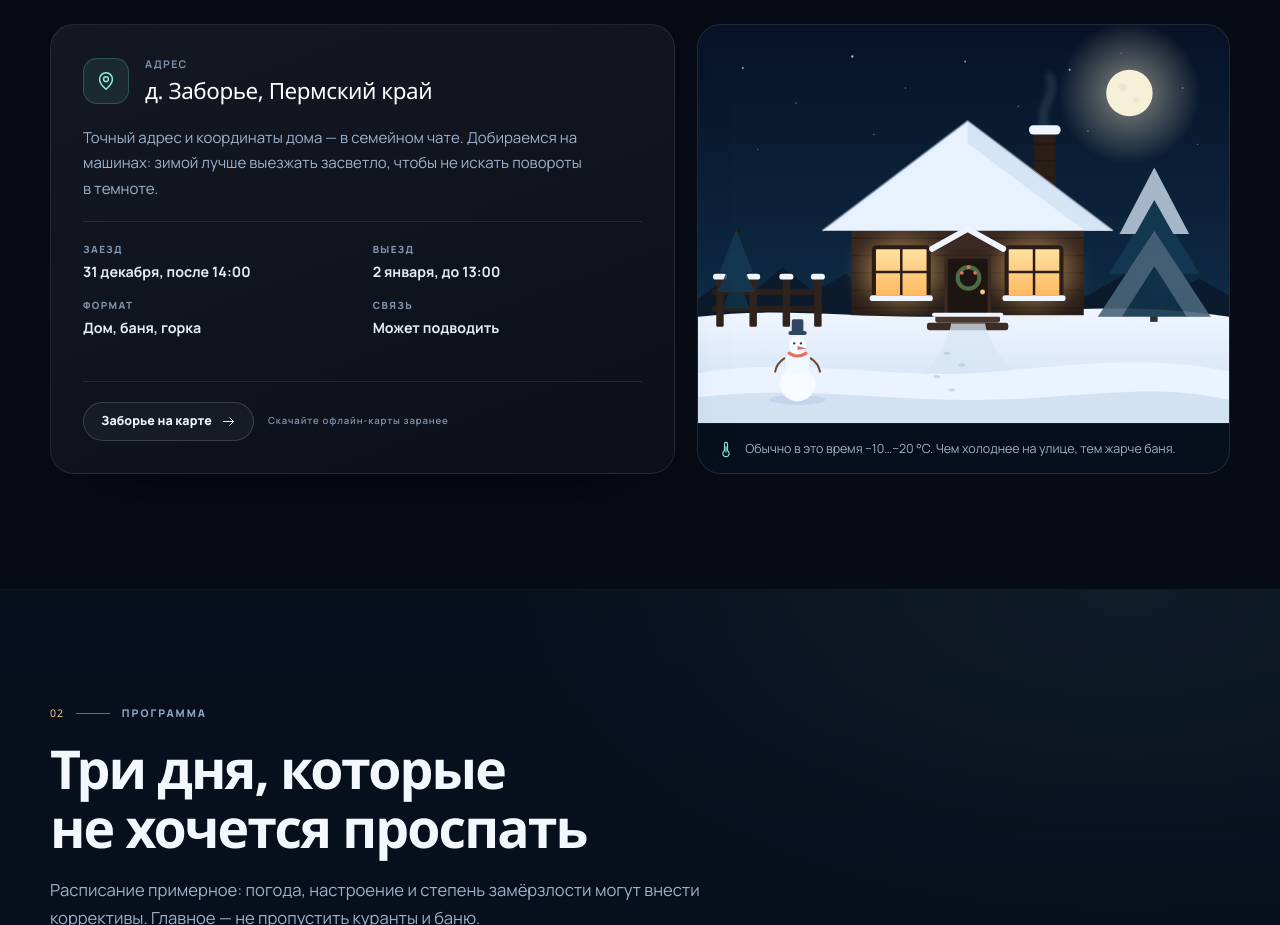
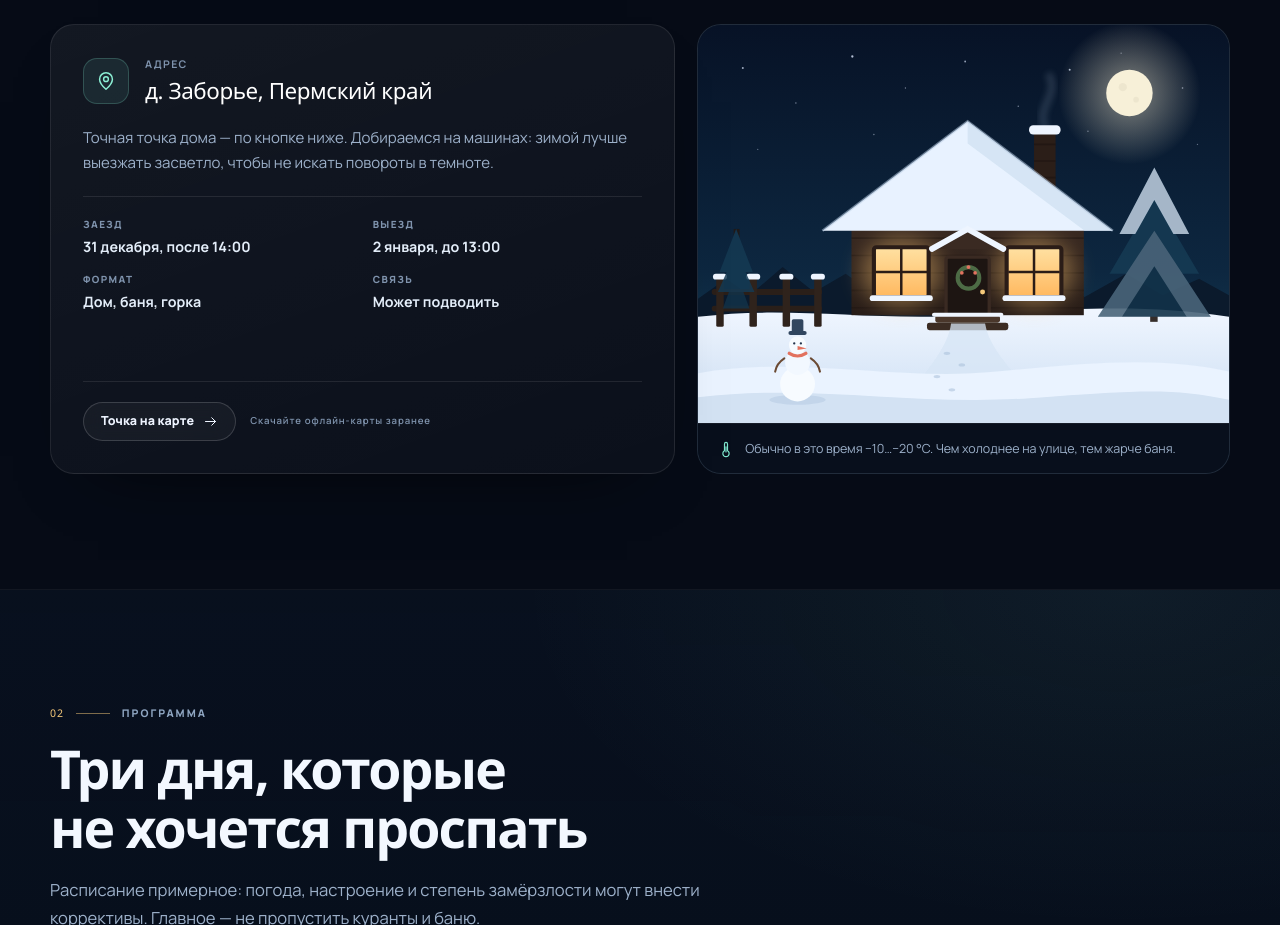
Before and after one commit to pankovivan/artifact-novy-god-2027-zaborye, a plain HTML site: page index.html in a window 1280 px wide. Shown: the part 1360-2285 px from the top of the page. Drawn offline with Linux system fonts and the light colour scheme; animation ran at ten frames a second; a web font is replaced by a local one.

Commit message:
Update artifact novy-god-2027-zaborye to rev 2: Новый год 2027 · Заборье

```diff
--- a/index.html
+++ b/index.html
@@ -382,7 +382,7 @@
               </div>
             </div>
             <p class="place-card__text">
-              Точный адрес и координаты дома — в семейном чате. Добираемся на машинах:
+              Точная точка дома — по кнопке ниже. Добираемся на машинах:
               зимой лучше выезжать засветло, чтобы не искать повороты в темноте.
             </p>
             <dl class="fact-grid">
@@ -404,8 +404,8 @@
               </div>
             </dl>
             <div class="place-card__actions">
-              <a class="btn btn--ghost btn--sm" href="https://yandex.ru/maps/?text=%D0%97%D0%B0%D0%B1%D0%BE%D1%80%D1%8C%D0%B5%20%D0%9F%D0%B5%D1%80%D0%BC%D1%81%D0%BA%D0%B8%D0%B9%20%D0%BA%D1%80%D0%B0%D0%B9" target="_blank" rel="noopener">
-                Заборье на карте
+              <a class="btn btn--ghost btn--sm" href="https://yandex.ru/maps/11108/perm-krai/house/ulitsa_stroiteley_8/YU8YcQ9kSUECQFttfXR1dnpnZA==/?ll=56.785033%2C57.847810&amp;z=18.16" target="_blank" rel="noopener">
+                Точка на карте
                 <svg class="icon" aria-hidden="true"><use href="#i-arrow-right"></use></svg>
               </a>
               <span class="micro">Скачайте офлайн-карты заранее</span>
```
Also changed, not shown: .dsh-artifacts.json.
